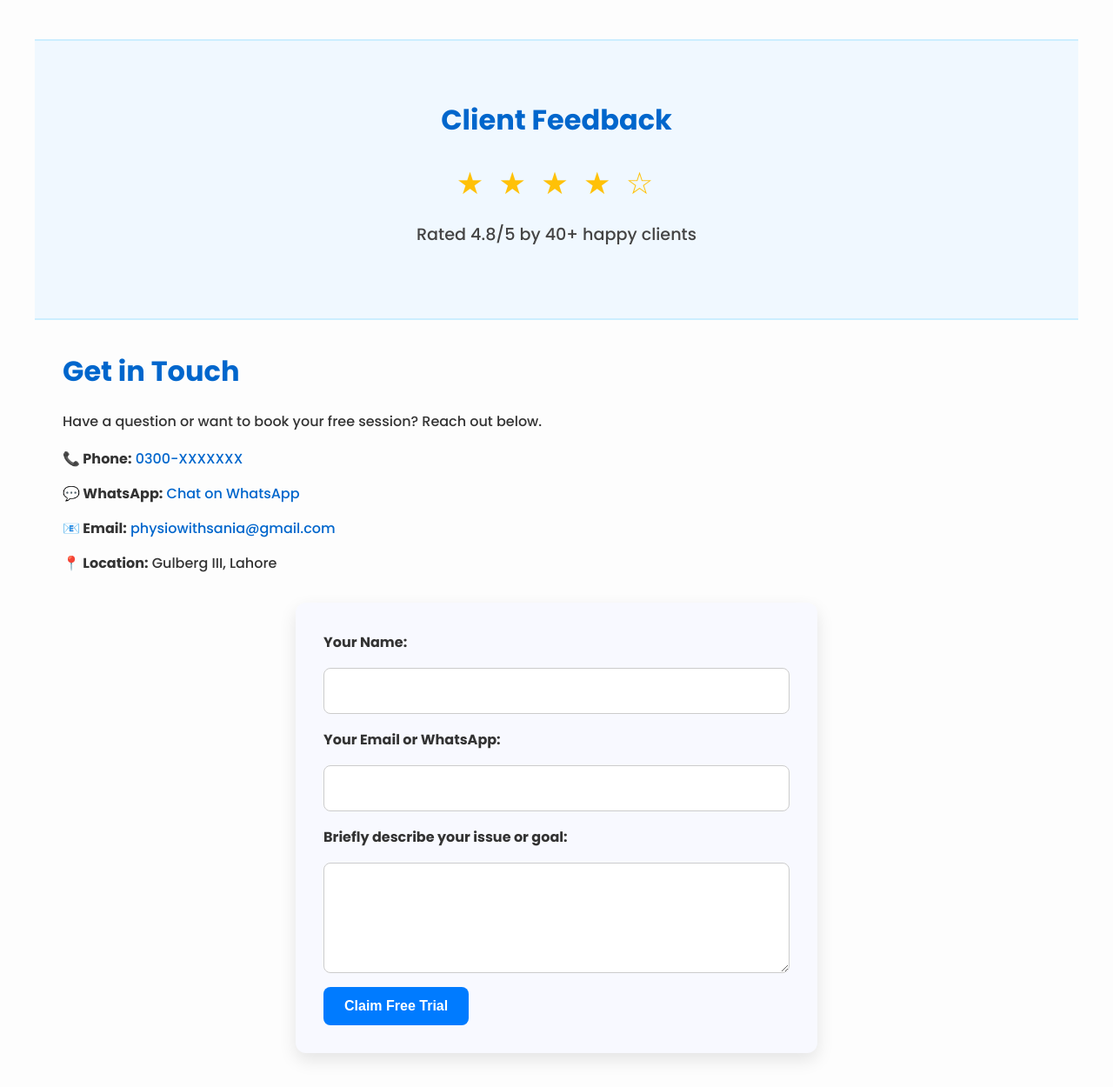
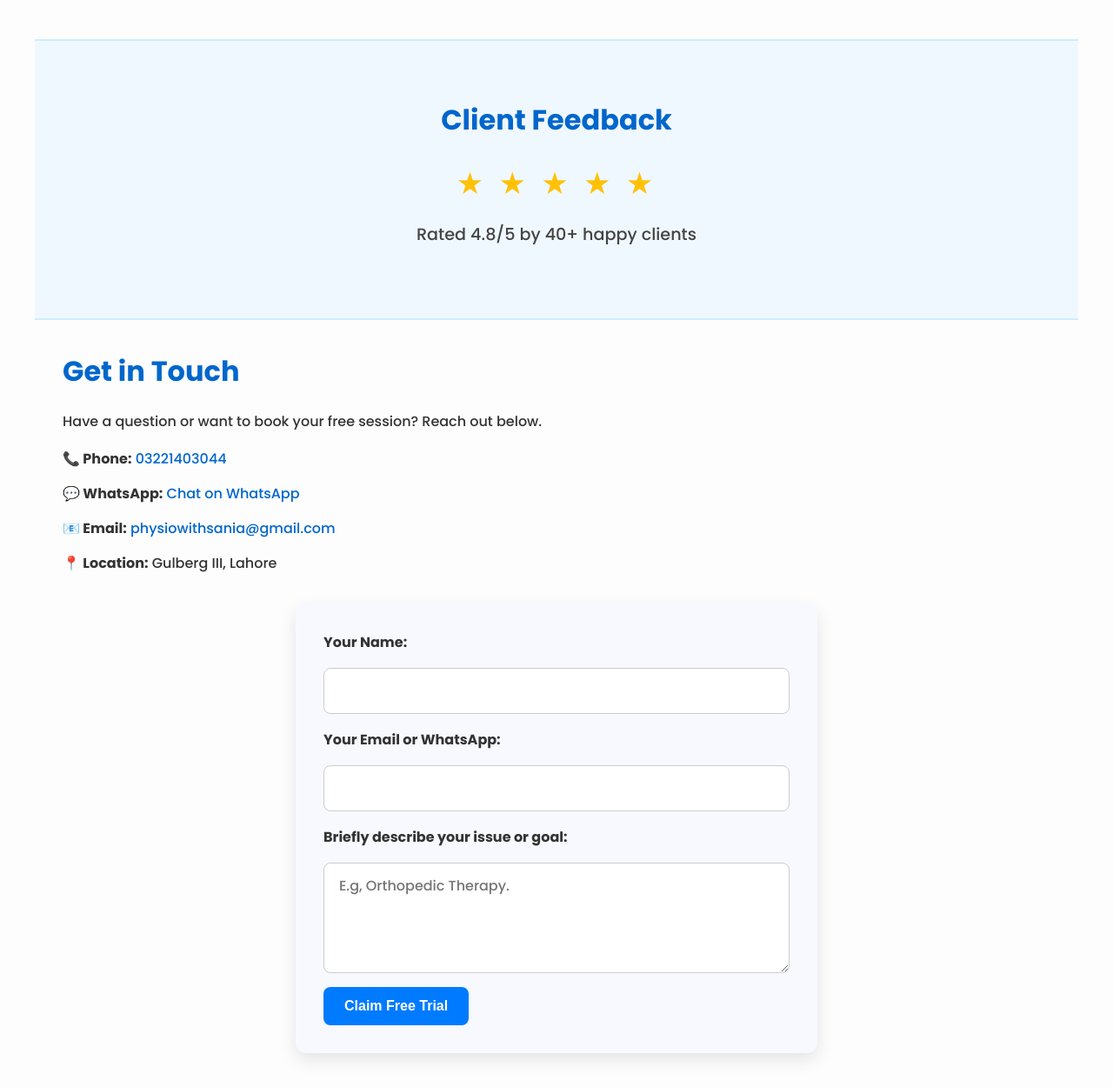
Before and after one commit to H4ROOON/physio-site, a plain HTML site: page index.html in a window 1280 px wide. Shown: the part 2722-3972 px from the top of the page at 87% size. Drawn offline with Linux system fonts and the light colour scheme.

Commit message:
completed html structure

```diff
--- a/index.html
+++ b/index.html
@@ -120,7 +120,7 @@
                 <span class="star">&#9733;</span>
                 <span class="star">&#9733;</span>
                 <span class="star">&#9733;</span>
-                <span class="star">&#9734;</span>
+                <span class="star">&#9733;</span>
             </div>
             <p class="rating-summary">Rated 4.8/5 by 40+ happy clients</p>
         </div>
@@ -132,7 +132,7 @@
             <h2>Get in Touch</h2>
             <p>Have a question or want to book your free session? Reach out below.</p>
             <ul>
-                <li><strong>📞 Phone:</strong> <a href="tel:+92300XXXXXXX">0300-XXXXXXX</a></li>
+                <li><strong>📞 Phone:</strong> <a href="tel:+923221403044">03221403044</a></li>
                 <li><strong>💬 WhatsApp:</strong> <a href="https://wa.me/92300XXXXXXX" target="_blank">Chat on
                         WhatsApp</a></li>
                 <li><strong>📧 Email:</strong> <a href="mailto:physiowithsania@gmail.com">physiowithsania@gmail.com</a>
@@ -148,7 +148,8 @@
                 <input type="text" name="email" id="email" required />
 
                 <label for="message">Briefly describe your issue or goal:</label>
-                <textarea name="message" id="message" rows="4" required></textarea>
+                <textarea name="message" id="message" rows="4" placeholder=" E.g, Orthopedic Therapy."
+                    required></textarea>
 
                 <button type="submit" class="btn">Claim Free Trial</button>
             </form>
```
